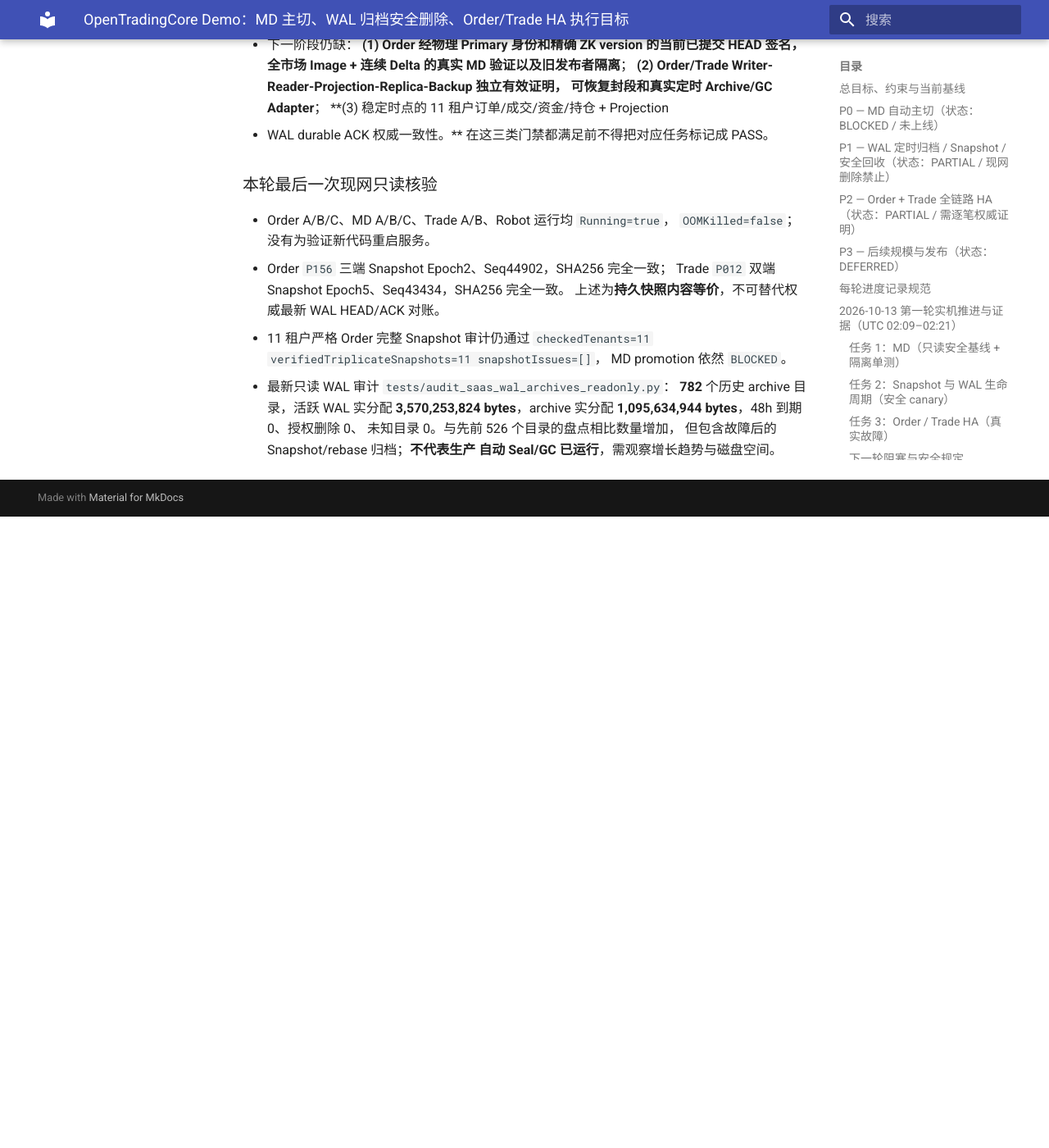
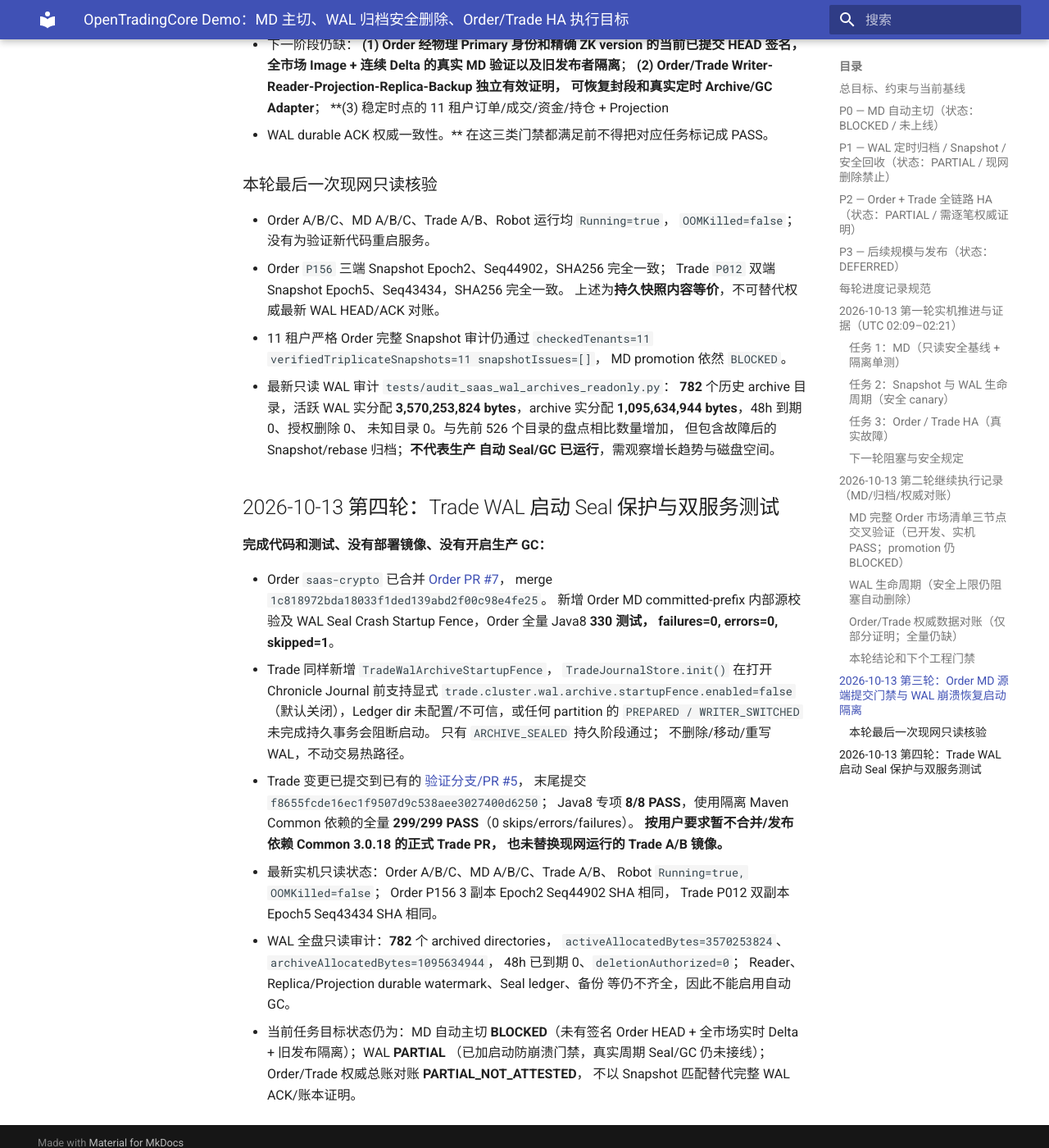
Before and after one commit to bliplink/dc-quant-deploy, an MkDocs documentation site: the page built from docs/DEMO_HA_WAL_MD_ORDER_TRADE_EXECUTION_PLAN_20261013.zh-CN.md, in a window 1280 px wide and 1400 px high, scrolled down 8060 px. Shown: the whole window at 82% size. Built offline with MkDocs 1.6.1 and Material for MkDocs 9.7.7, drawn with Linux system fonts in a browser that asks for light colours; before the commit the page ends 8690 px from its top, so only the background shows below that.

Commit message:
docs(ha): record Trade crash-safe WAL archive startup fence and 299/299 Java8 regression

```diff
--- a/docs/DEMO_HA_WAL_MD_ORDER_TRADE_EXECUTION_PLAN_20261013.zh-CN.md
+++ b/docs/DEMO_HA_WAL_MD_ORDER_TRADE_EXECUTION_PLAN_20261013.zh-CN.md
@@ -227,3 +227,43 @@
   未知目录 0。与先前 526 个目录的盘点相比数量增加，
   但包含故障后的 Snapshot/rebase 归档；**不代表生产
   自动 Seal/GC 已运行**，需观察增长趋势与磁盘空间。
+
+## 2026-10-13 第四轮：Trade WAL 启动 Seal 保护与双服务测试
+
+**完成代码和测试、没有部署镜像、没有开启生产 GC：**
+
+- Order `saas-crypto` 已合并
+  [Order PR #7](https://github.com/bliplink/com.app.dc.ordersvr/pull/7)，
+  merge `1c818972bda18033f1ded139abd2f00c98e4fe25`。
+  新增 Order MD committed-prefix 内部源校验及 WAL Seal
+  Crash Startup Fence，Order 全量 Java8 **330 测试，
+  failures=0, errors=0, skipped=1**。
+- Trade 同样新增 `TradeWalArchiveStartupFence`，
+  `TradeJournalStore.init()` 在打开 Chronicle Journal 前支持显式
+  `trade.cluster.wal.archive.startupFence.enabled=false`
+  （默认关闭），Ledger dir 未配置/不可信，或任何 partition
+  的 `PREPARED / WRITER_SWITCHED` 未完成持久事务会阻断启动。
+  只有 `ARCHIVE_SEALED` 持久阶段通过；
+  不删除/移动/重写 WAL，不动交易热路径。
+- Trade 变更已提交到已有的
+  [验证分支/PR #5](https://github.com/bliplink/com.app.dc.tradesvr/pull/5)，
+  末尾提交 `f8655fcde16ec1f9507d9c538aee3027400d6250`；
+  Java8 专项 **8/8 PASS**，使用隔离 Maven Common 依赖的全量
+  **299/299 PASS**（0 skips/errors/failures）。
+  **按用户要求暂不合并/发布依赖 Common 3.0.18 的正式 Trade PR，
+  也未替换现网运行的 Trade A/B 镜像。**
+- 最新实机只读状态：Order A/B/C、MD A/B/C、Trade A/B、
+  Robot `Running=true, OOMKilled=false`；
+  Order P156 3 副本 Epoch2 Seq44902 SHA 相同，
+  Trade P012 双副本 Epoch5 Seq43434 SHA 相同。
+- WAL 全盘只读审计：**782** 个 archived directories，
+  `activeAllocatedBytes=3570253824`、
+  `archiveAllocatedBytes=1095634944`，
+  48h 已到期 0、`deletionAuthorized=0`；
+  Reader、Replica/Projection durable watermark、Seal ledger、备份
+  等仍不齐全，因此不能启用自动 GC。
+- 当前任务目标状态仍为：MD 自动主切 **BLOCKED**（未有签名 Order
+  HEAD + 全市场实时 Delta + 旧发布隔离）；WAL **PARTIAL**
+  （已加启动防崩溃门禁，真实周期 Seal/GC 仍未接线）；
+  Order/Trade 权威总账对账 **PARTIAL_NOT_ATTESTED**，
+  不以 Snapshot 匹配替代完整 WAL ACK/账本证明。
```
